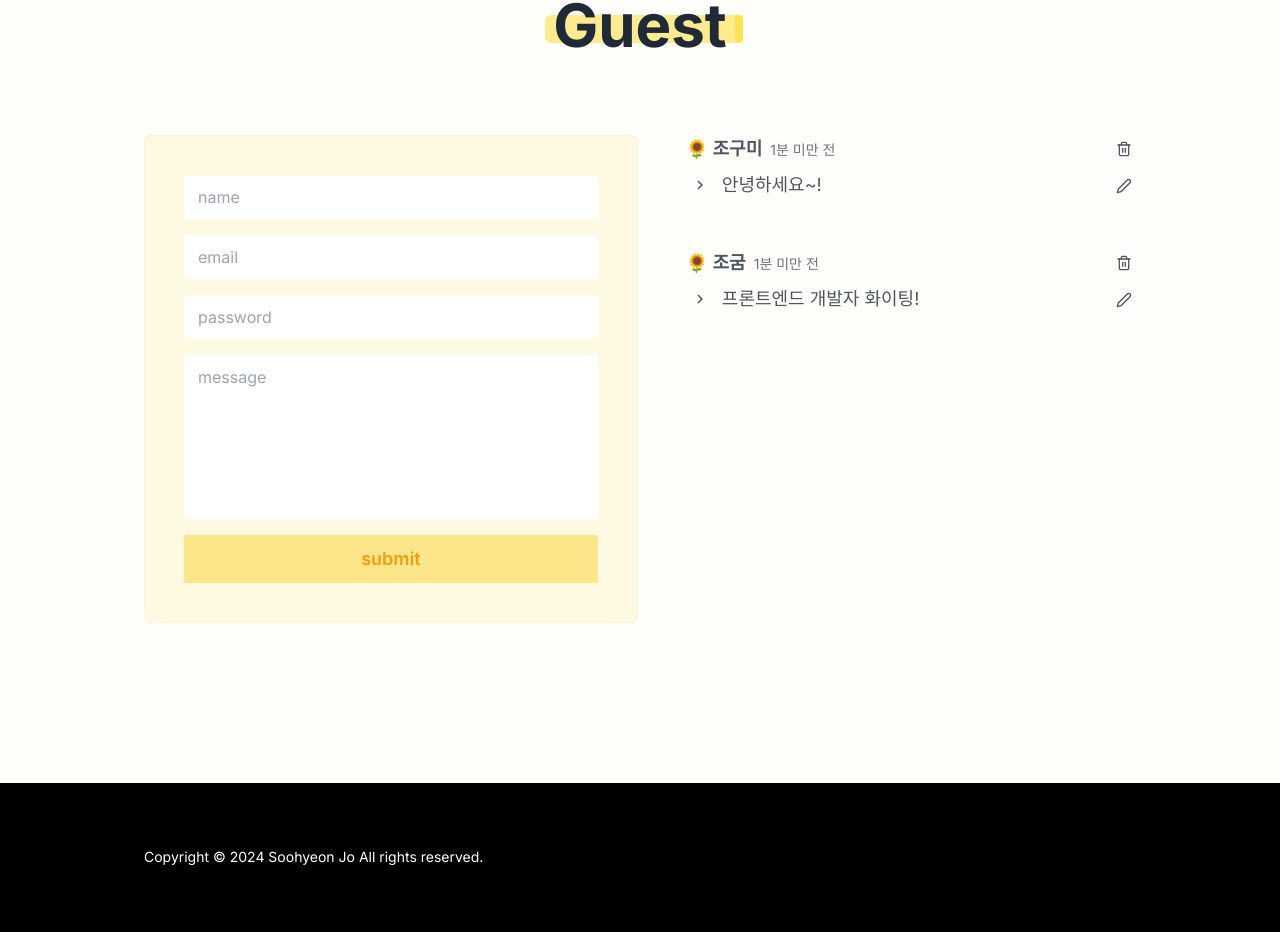
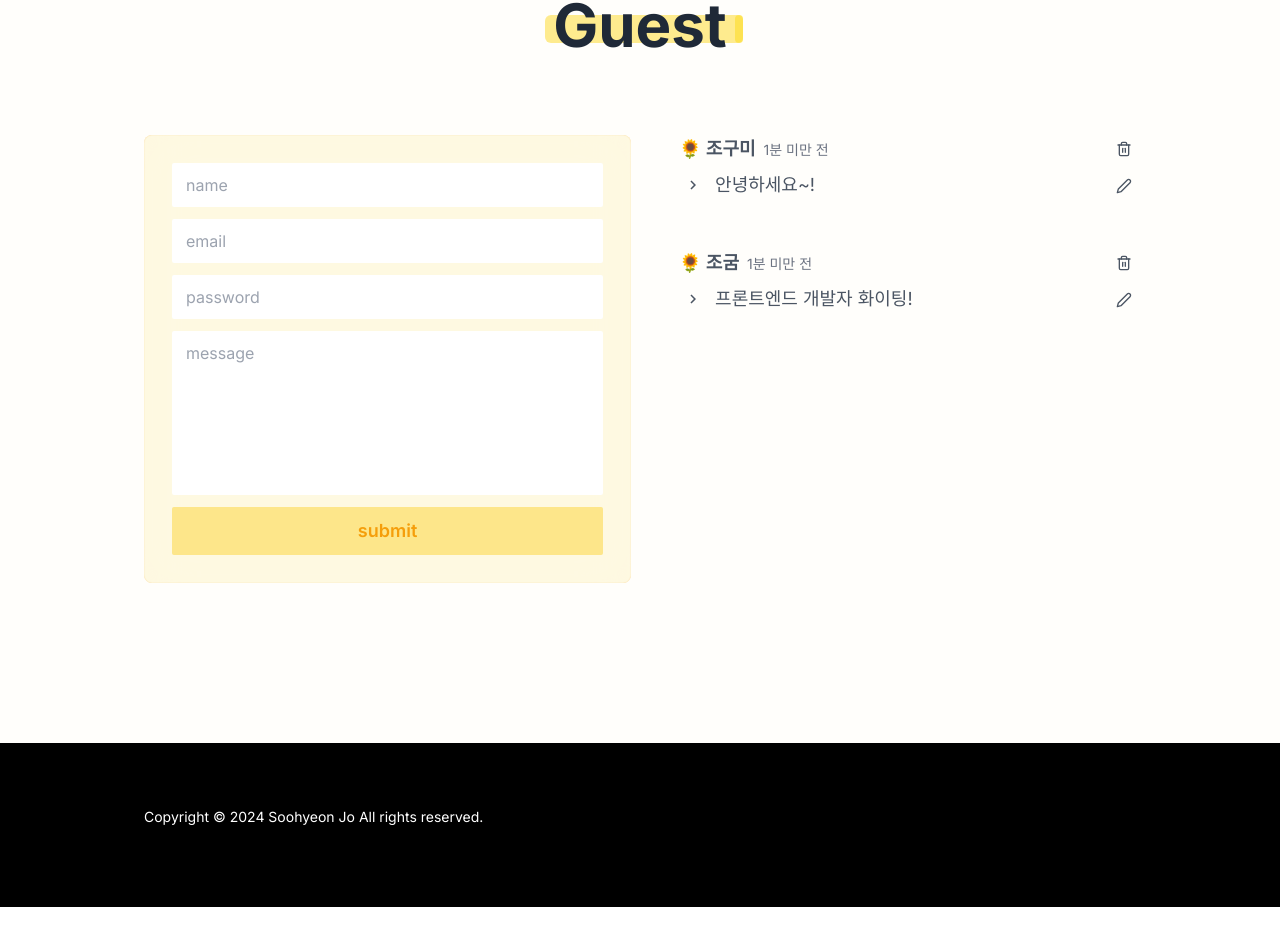
Before and after one commit to soohyn/portfolio, a Next.js app: page / in a window 1280 px wide. Shown: the part 4089-5021 px from the top of the page. After the commit the page ends 4996 px from the top, so only its background shows below. Built offline with nearby package versions, Linux system fonts and the light colour scheme.

Commit message:
edit form style

```diff
--- a/app/components/GuestForm.tsx
+++ b/app/components/GuestForm.tsx
@@ -25,7 +25,7 @@ const GuestForm: FC = () => {
   };
 
   return (
-    <form onSubmit={onSubmitForm} className="flex flex-col p-6 sm:p-10 bg-amber-100/50 rounded-lg backdrop-blur-xl gap-4 w-full guest-form-inner-shadow ">
+    <form onSubmit={onSubmitForm} className="flex flex-col p-5 sm:p-7 bg-amber-100/50 rounded-lg backdrop-blur-xl gap-3 w-full guest-form-inner-shadow ">
       <input name="name" placeholder="name" className="" type="text" />
       <input name="email" placeholder="email" className="" type="email" />
       <input
```
